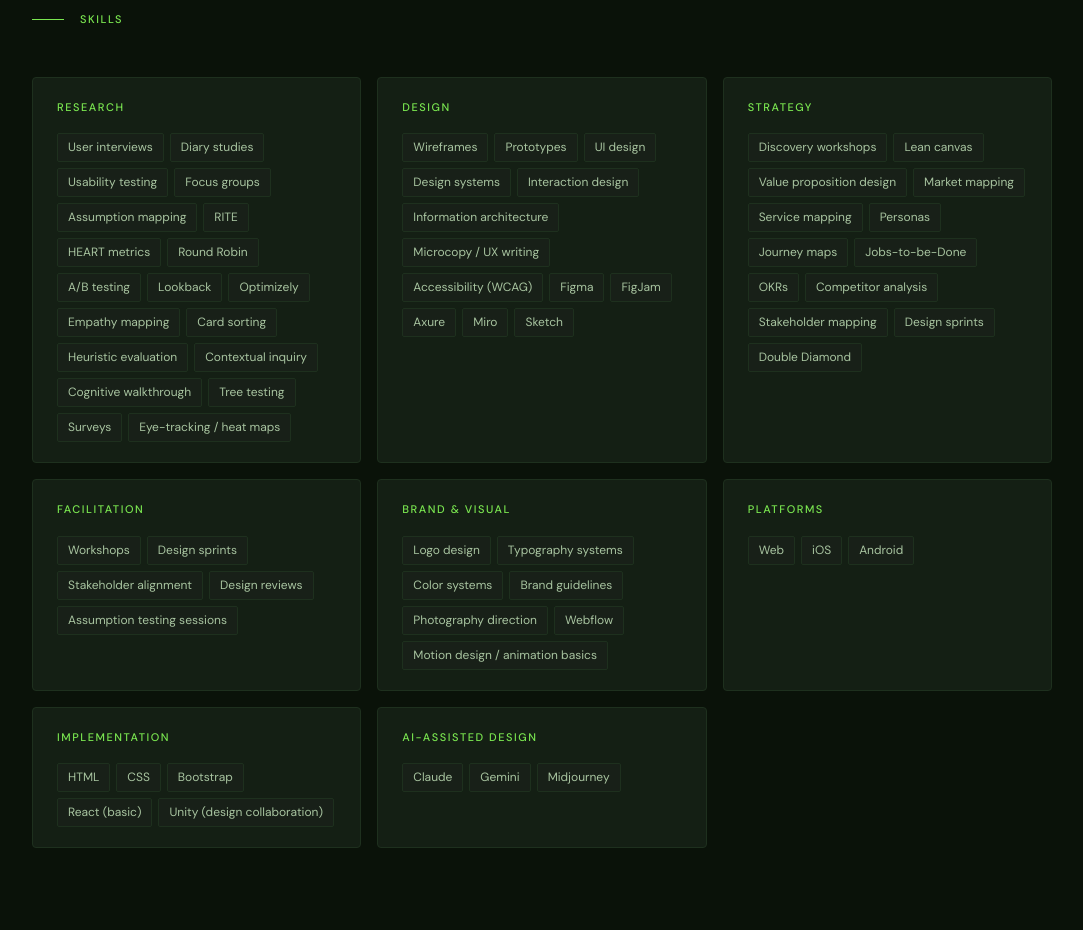
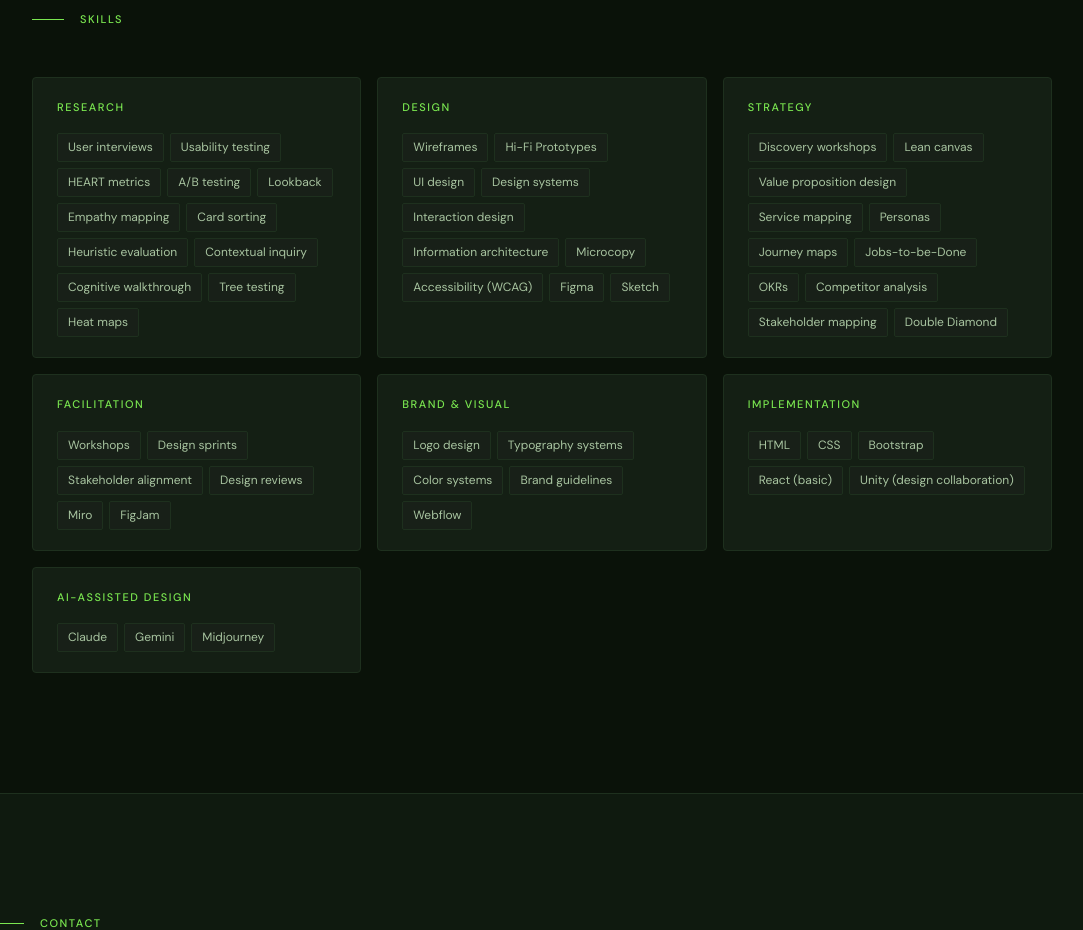
Before and after one commit to jo-kam/joanna-portfolio, a React (Vite) app: page / in a window 1280 px wide. Shown: the part 5100-6030 px from the top of the page, without its empty margins (98-1181 px from the left). Built offline with nearby package versions, Linux system fonts and the light colour scheme.

Commit message:
Finalise skills list

```diff
--- a/src/App.jsx
+++ b/src/App.jsx
@@ -484,12 +484,11 @@
 function SkillsSection() {
   const isMobile = useIsMobile();
   const groups = [
-    { label: "Research", items: ["User interviews", "Diary studies", "Usability testing", "Focus groups", "Assumption mapping", "RITE", "HEART metrics", "Round Robin", "A/B testing", "Lookback", "Optimizely", "Empathy mapping", "Card sorting", "Heuristic evaluation", "Contextual inquiry", "Cognitive walkthrough", "Tree testing", "Surveys", "Eye-tracking / heat maps"] },
-    { label: "Design", items: ["Wireframes", "Prototypes", "UI design", "Design systems", "Interaction design", "Information architecture", "Microcopy / UX writing", "Accessibility (WCAG)", "Figma", "FigJam", "Axure", "Miro", "Sketch"] },
-    { label: "Strategy", items: ["Discovery workshops", "Lean canvas", "Value proposition design", "Market mapping", "Service mapping", "Personas", "Journey maps", "Jobs-to-be-Done", "OKRs", "Competitor analysis", "Stakeholder mapping", "Design sprints", "Double Diamond"] },
-    { label: "Facilitation", items: ["Workshops", "Design sprints", "Stakeholder alignment", "Design reviews", "Assumption testing sessions"] },
-    { label: "Brand & Visual", items: ["Logo design", "Typography systems", "Color systems", "Brand guidelines", "Photography direction", "Webflow", "Motion design / animation basics"] },
-    { label: "Platforms", items: ["Web", "iOS", "Android"] },
+    { label: "Research", items: ["User interviews", "Usability testing", "HEART metrics", "A/B testing", "Lookback", "Empathy mapping", "Card sorting", "Heuristic evaluation", "Contextual inquiry", "Cognitive walkthrough", "Tree testing", "Heat maps"] },
+    { label: "Design", items: ["Wireframes", "Hi-Fi Prototypes", "UI design", "Design systems", "Interaction design", "Information architecture", "Microcopy", "Accessibility (WCAG)", "Figma", "Sketch"] },
+    { label: "Strategy", items: ["Discovery workshops", "Lean canvas", "Value proposition design", "Service mapping", "Personas", "Journey maps", "Jobs-to-be-Done", "OKRs", "Competitor analysis", "Stakeholder mapping", "Double Diamond"] },
+    { label: "Facilitation", items: ["Workshops", "Design sprints", "Stakeholder alignment", "Design reviews", "Miro", "FigJam"] },
+    { label: "Brand & Visual", items: ["Logo design", "Typography systems", "Color systems", "Brand guidelines", "Webflow"] },
     { label: "Implementation", items: ["HTML", "CSS", "Bootstrap", "React (basic)", "Unity (design collaboration)"] },
     { label: "AI-assisted design", items: ["Claude", "Gemini", "Midjourney"] },
   ];
```
